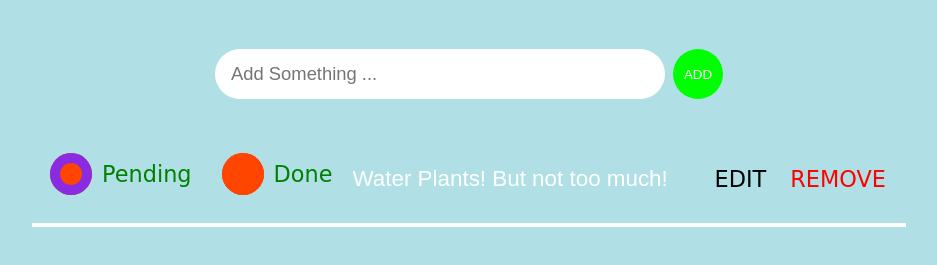
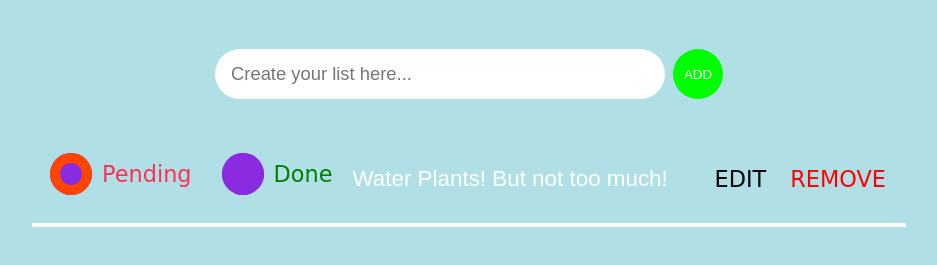
Before and after one commit to Rene2022/To-Do-List, a plain HTML site: page index.html in a window 1280 px wide. Shown: the part 75-340 px from the top of the page, without its empty margins (171-1108 px from the left). Drawn offline with Linux system fonts and the light colour scheme; a web font is replaced by a local one.

Commit message:
update to push

```diff
--- a/index.html
+++ b/index.html
@@ -15,7 +15,7 @@
  <h1>To<span class="styling"> Do</span> List</h1>
 
  <div class="input-div">
-  <input class="input" type="text" placeholder="Add Something ...">
+  <input class="input" type="text" placeholder="Create your list here...">
   <button class="addButton">ADD</button>
  </div>
 
@@ -24,7 +24,7 @@
     <div class="radio ">
         <label>
         <input type="radio" name="radio" id="pending" checked>
-        <span>Pending</span>
+        <span class="pending">Pending</span>
         </label>
         <label>
         <input type="radio" name="radio" id="done">
--- a/styles.css
+++ b/styles.css
@@ -138,15 +138,19 @@ label span:hover{
 
 label span:before{
     content:"";
-    background-color: orangered;
+    background-color: blueviolet;
     width: 42px;
     height: 42px;
     border-radius: 50%;
     margin-right: 10px;
     transition: .25s ease;
-    box-shadow: inset 0 0 0 2px orangered
+    box-shadow: inset 0 0 0 2px blueviolet;
 }
 
 input[type="radio"]:checked + span:before{
-    box-shadow: inset 0 0 0 10px blueviolet;
+    box-shadow: inset 0 0 0 10px orangered;
 }
+
+.pending {
+    color: rgb(255, 49, 83);
+}
```
